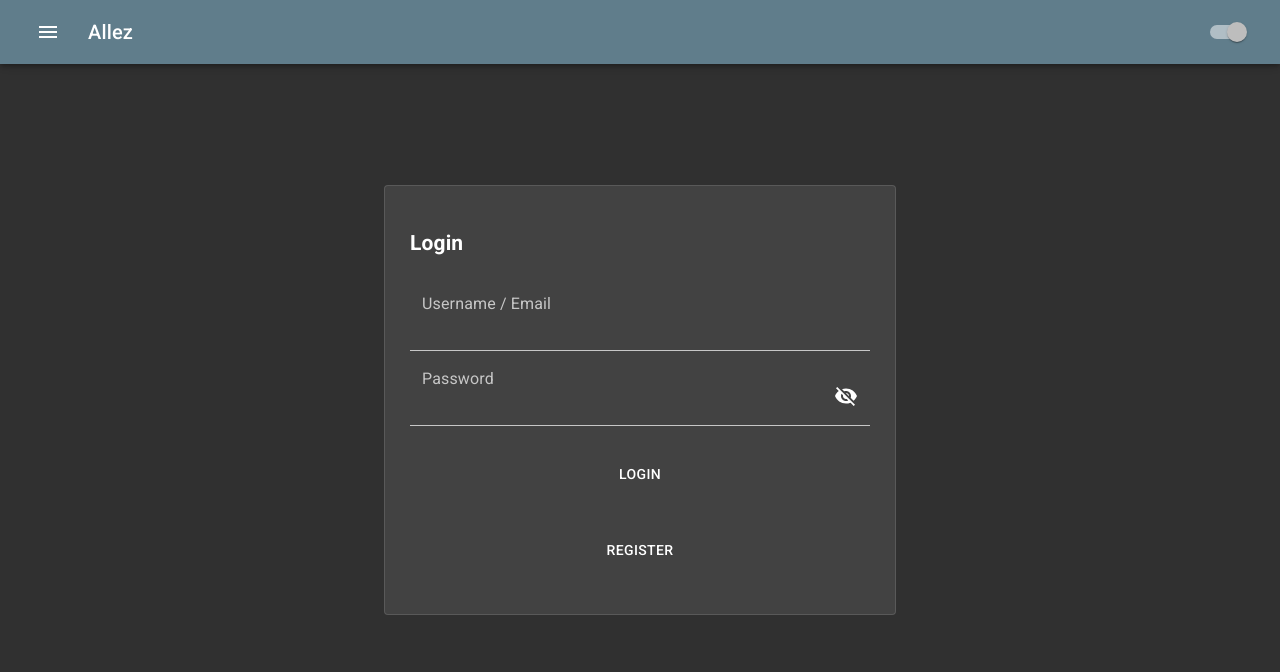
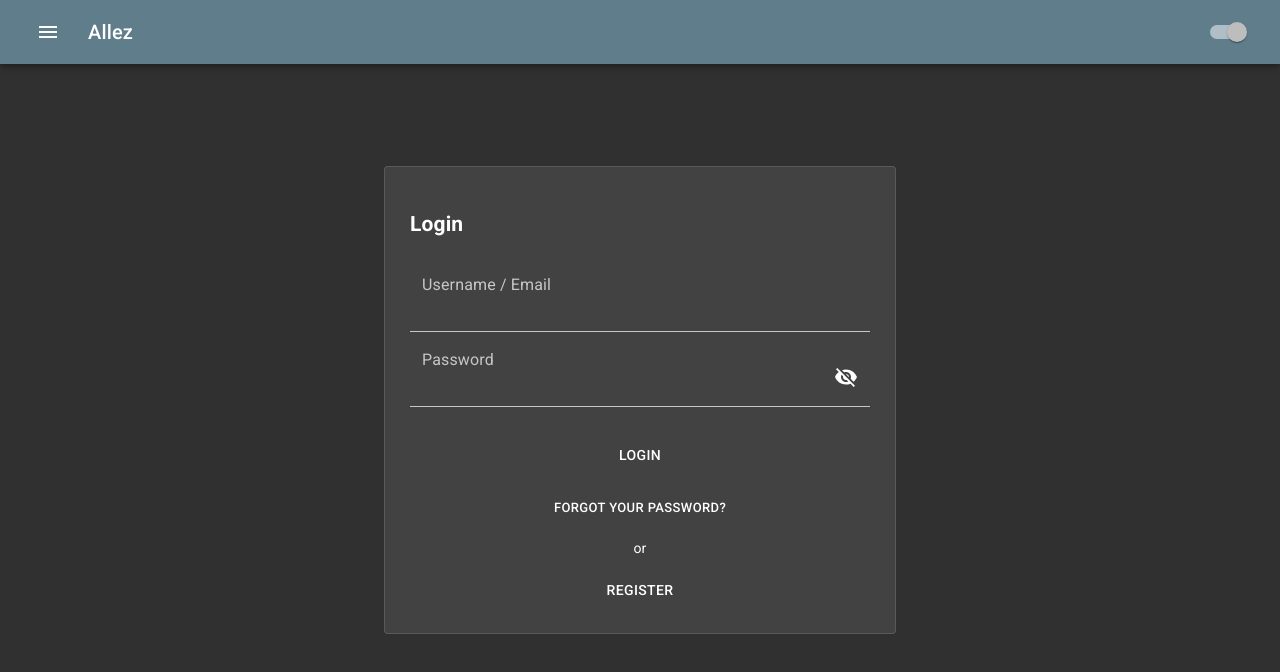
Before and after one commit to yeppog/allez, a React (Create React App) app in the folder client/: page /login in a window 1280 px wide. Shown: the top 672 px of the page. Built offline with nearby package versions, Linux system fonts and the light colour scheme.

Commit message:
feat: reset request button

```diff
--- a/client/src/App.tsx
+++ b/client/src/App.tsx
@@ -32,11 +32,15 @@ function App() {
     { path: '/login', name: 'Login', Component: LoginComponent },
     { path: '/register', name: 'Register', Component: RegisterComponent },
     {
-      path: '/reset/token=:token',
+      path: '/reset',
       name: 'Request Password Reset',
       Component: ResetRequestComponent,
     },
-    { path: '/reset/end', name: 'Reset Password', Component: ResetComponent },
+    {
+      path: '/reset/token=:token',
+      name: 'Reset Password',
+      Component: ResetComponent,
+    },
     {
       path: '/confirm/token=:token',
       name: 'Confirm',
--- a/client/src/components/Auth/LoginComponent/LoginComponent.tsx
+++ b/client/src/components/Auth/LoginComponent/LoginComponent.tsx
@@ -177,7 +177,21 @@ const LoginComponent: React.FC = () => {
                   Login
                 </Button>
               </Grid>
-              <Grid item className="spacing">
+              <Grid container justify="center">
+                <Button
+                  disableElevation={true}
+                  size="small"
+                  variant="text"
+                  onClick={() => history.push('/reset')}
+                  className={'button forgot'}
+                >
+                  Forgot your password?
+                </Button>
+              </Grid>
+              <Grid container justify="center">
+                <p>or</p>
+              </Grid>
+              <Grid item>
                 <Button
                   fullWidth
                   className={'button'}
```
